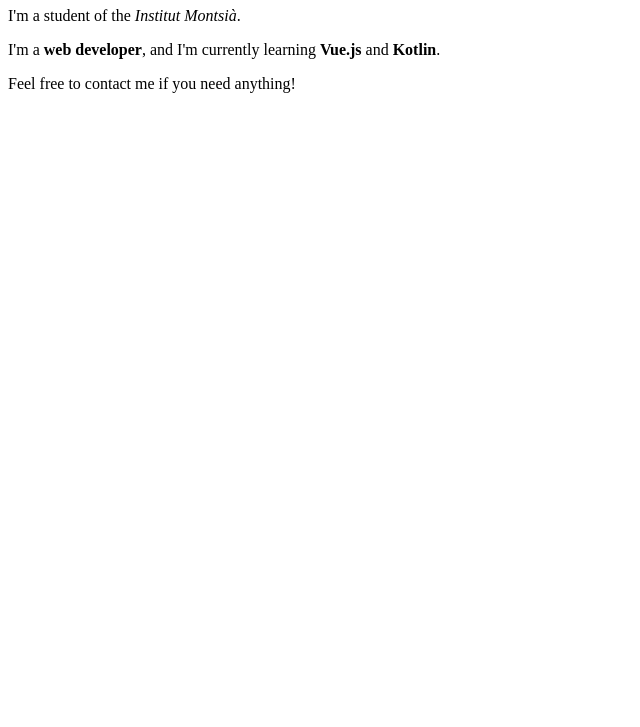
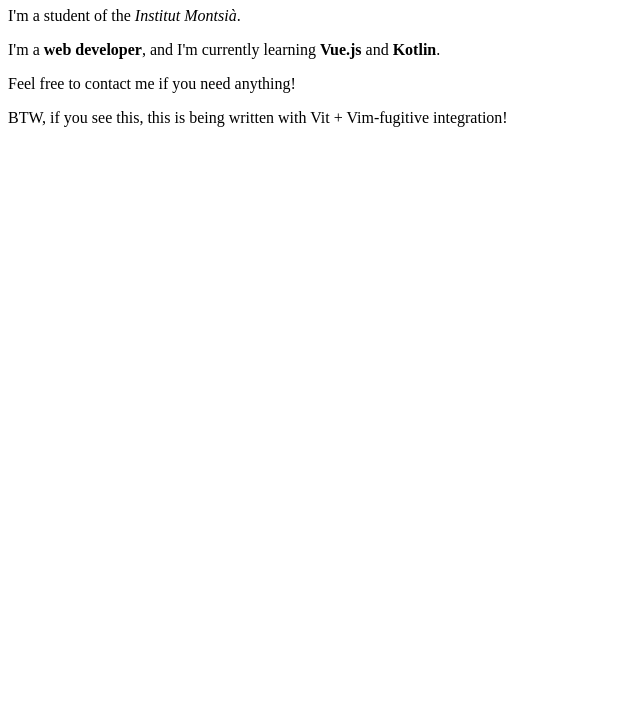
Before and after one commit to Tupiet-Classe/new-repo, a plain HTML site: page index.html in a window 1280 px wide. Shown: the part 73-800 px from the top of the page, without its empty margins (0-640 px from the left). Drawn offline with Linux system fonts and the light colour scheme.

Commit message:
Uploaded with vim

```diff
--- a/index.html
+++ b/index.html
@@ -11,5 +11,6 @@
     <p>I'm a student of the <i>Institut Montsià</i>.</p>
     <p>I'm a <b>web developer</b>, and I'm currently learning <b>Vue.js</b> and <b>Kotlin</b>.</p>
     <p>Feel free to contact me if you need anything!</p>
+    <p>BTW, if you see this, this is being written with Vit + Vim-fugitive integration!</p>
 </body>
 </html>
```
Also changed, not shown: 1 other file.
